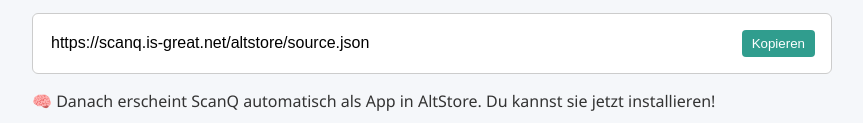
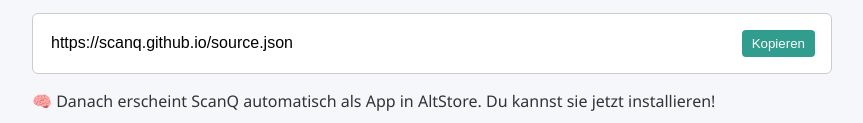
Before and after one commit to marrommel/ScanQ.github.io, a plain HTML site: page index.html in a window 1280 px wide. Shown: the part 623-746 px from the top of the page, without its empty margins (208-1071 px from the left). Drawn offline with Linux system fonts and the light colour scheme.

Commit message:
Update index.html

```diff
--- a/index.html
+++ b/index.html
@@ -133,7 +133,7 @@
         type="text"
         readonly
         onclick="copySource()"
-        value="https://scanq.is-great.net/altstore/source.json"/>
+        value="https://scanq.github.io/source.json"/>
 
       <button class="button copy-btn" onclick="copySource()">Kopieren</button>
     </div>
```
